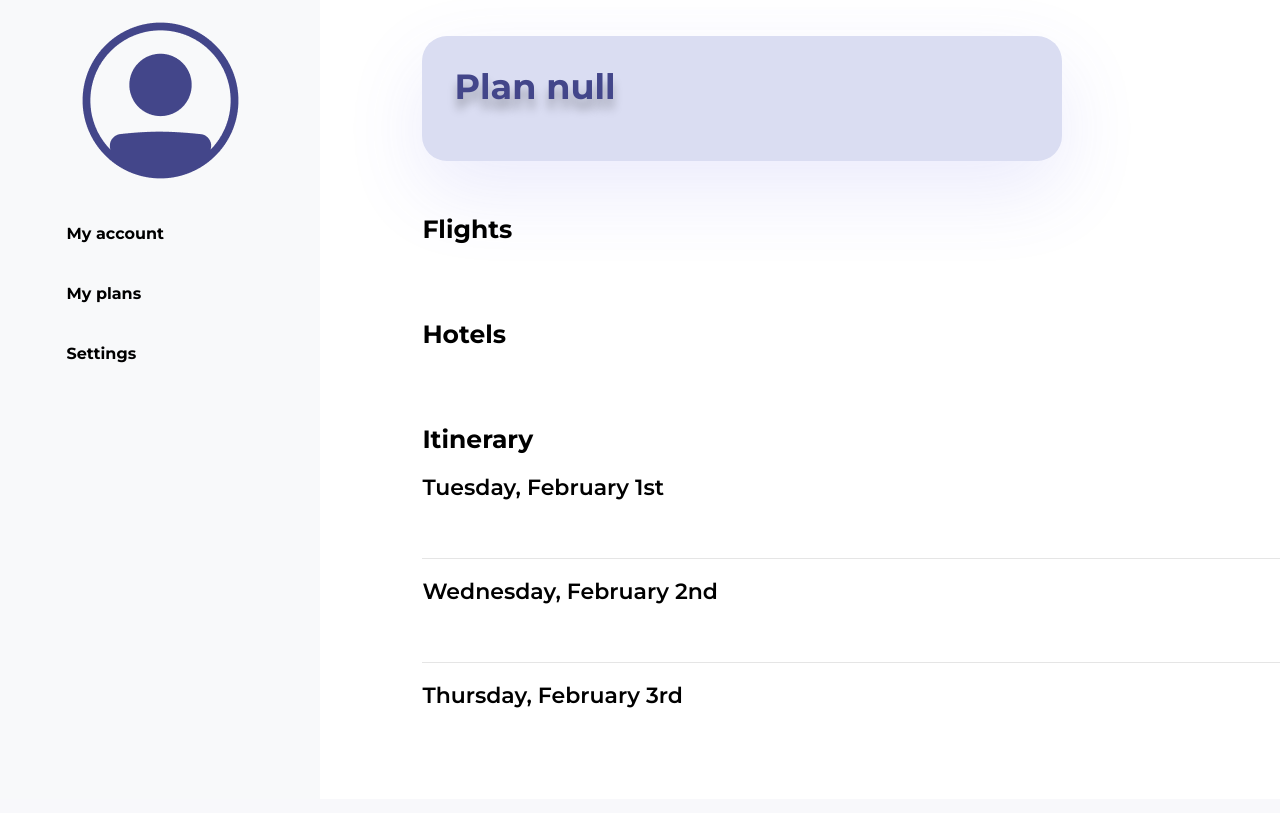
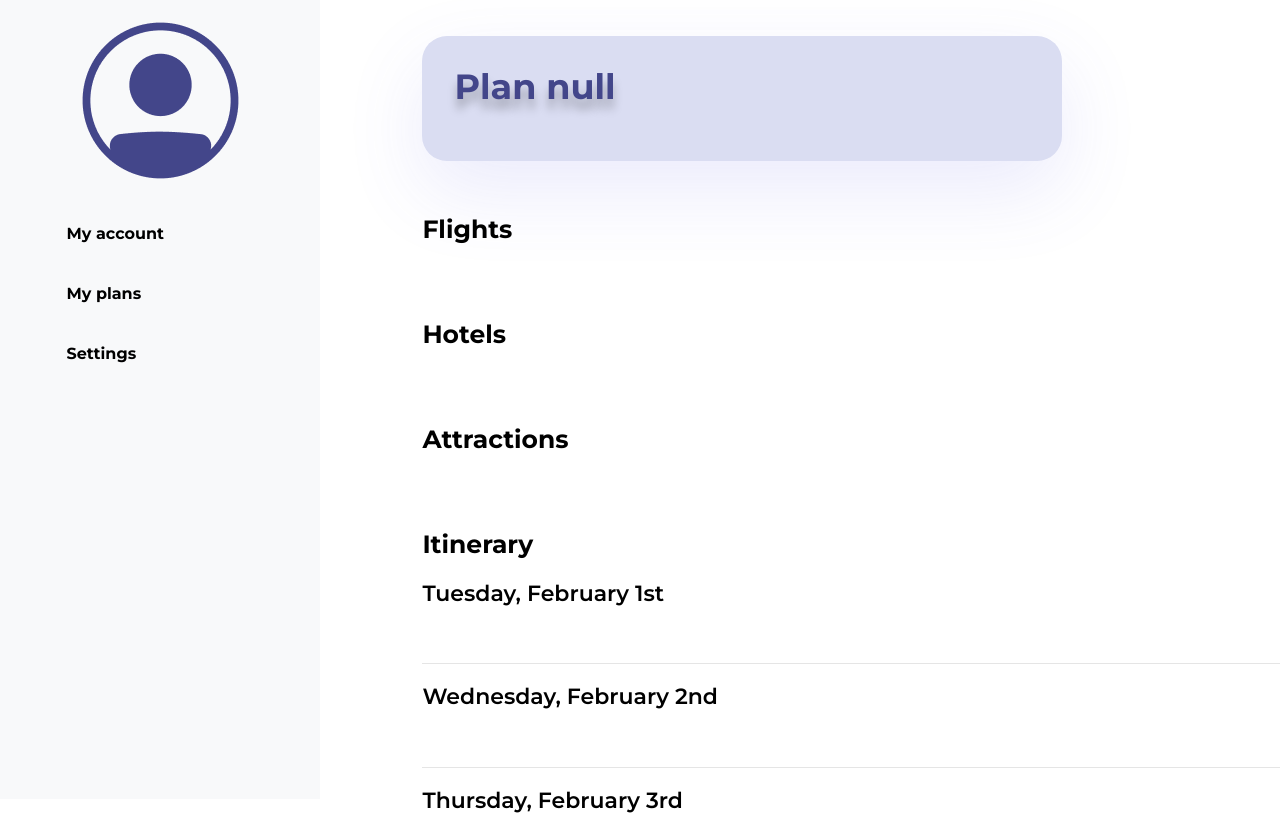
Before and after one commit to replicawj/CZ2006-Software-Eng, a Flask app: page /plans in a window 1280 px wide. Shown: the part 143-956 px from the top of the page. Before the commit the page ends 851 px from the top, so only its background shows below. Run offline with Flask 2, Linux system fonts and the light colour scheme; some libraries are stand-ins or nearby versions.

Commit message:
Update plans.html

```diff
--- a/templates/plans.html
+++ b/templates/plans.html
@@ -71,6 +71,7 @@
     </div>
 
     <script>
+      //display heading stuff
       var currentPlan = sessionStorage.getItem("numberOfPlans")
       var planNumberTextElement = document.createTextNode(currentPlan); //put current plan number here
       //planNumber.setAttribute("class", "headerText");
@@ -162,6 +163,47 @@
         </div>
         {% endfor %}
       </div>
+
+
+
+      <div class="hotelsTitle">
+        Attractions
+      </div>
+
+      <div class="scrolling-wrapper">
+        {% for result in result %}
+        <div class="card">
+          <div class = "mx-auto">
+            <img src= "https://www.logolynx.com/images/logolynx/2b/2bbabac56c986b5fa404ced4eef54d36.jpeg" class="logo mt-2" />
+          </div>
+
+          <div class =  "info mx-auto pt-2">
+
+            <div class = "font1">
+              {% set d = result.depart_date %}
+              date: {{d[12:16]}}
+              time: {{d[0:10]}}
+            </div>
+
+            <div class = "font2 mt-1">
+              {{result.origin}} - {{result.destination}}
+            </div>
+
+            <div class = "font2">
+              $SGD{{result.price}}
+            </div>
+          </div>
+
+
+        </div>
+        {% endfor %}
+      </div>
+
+
+
+
+
+
 
       <div class="itineraryTitle">
         Itinerary
```
